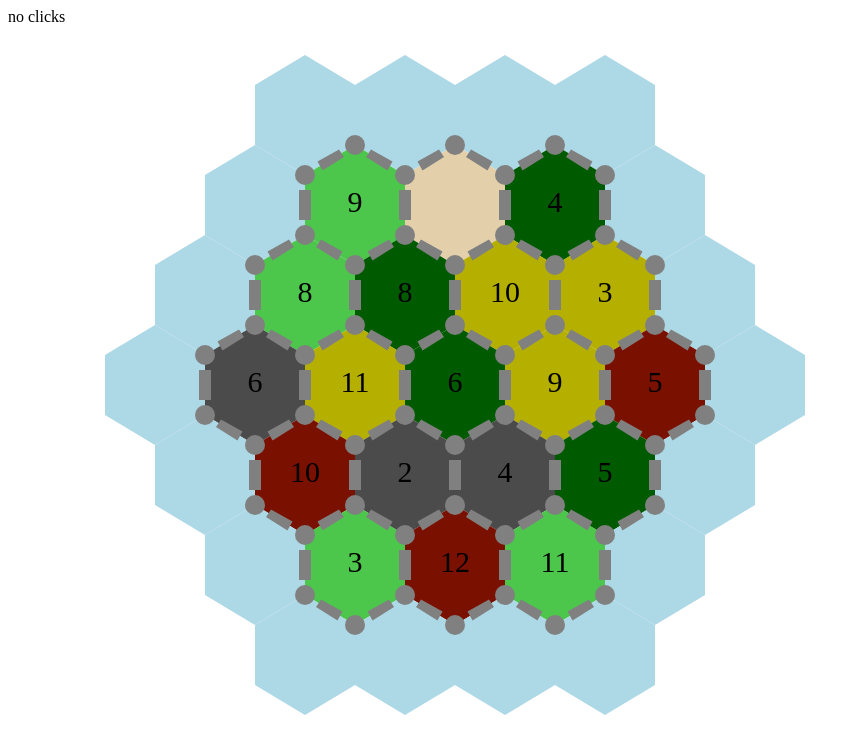
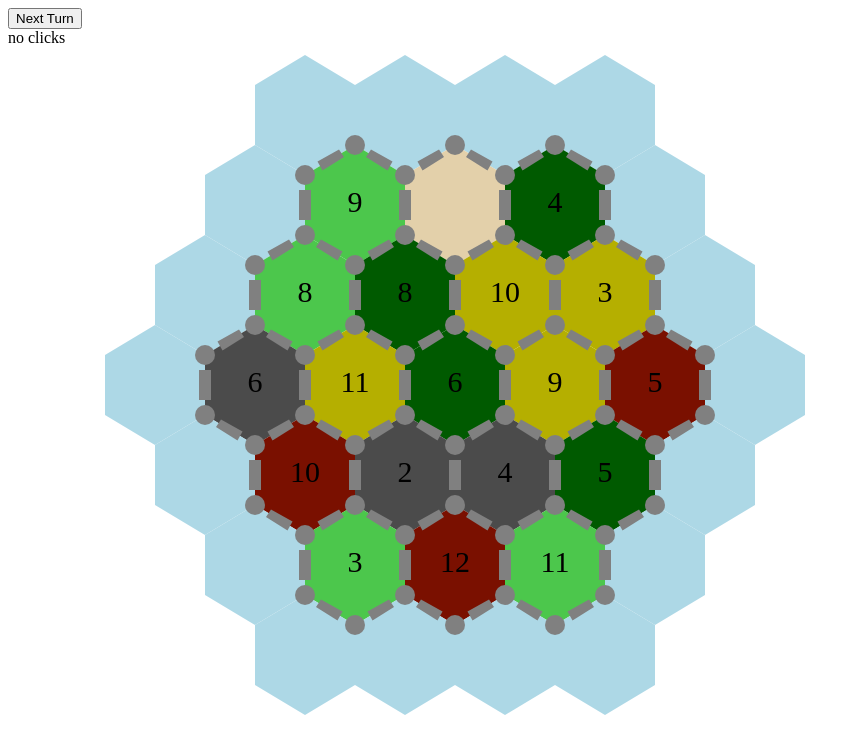
Before and after one commit to bergbros/settlers-of-open-source, a React (Vite) app in the folder soos-client/: page / in a window 1280 px wide. Shown: the top 754 px of the page, without its empty margins (0-860 px from the left). Built offline with nearby package versions, Linux system fonts and the light colour scheme.

Commit message:
NextTurn Button
just added a button

```diff
--- a/soos-client/src/App.tsx
+++ b/soos-client/src/App.tsx
@@ -155,8 +155,9 @@ export default function App() {
 
   return (
     <div className="App">
+      <div><button>Next Turn</button></div>
+      {clickStatement}
       {board}
-      {clickStatement}
     </div>
   );
 }
```
